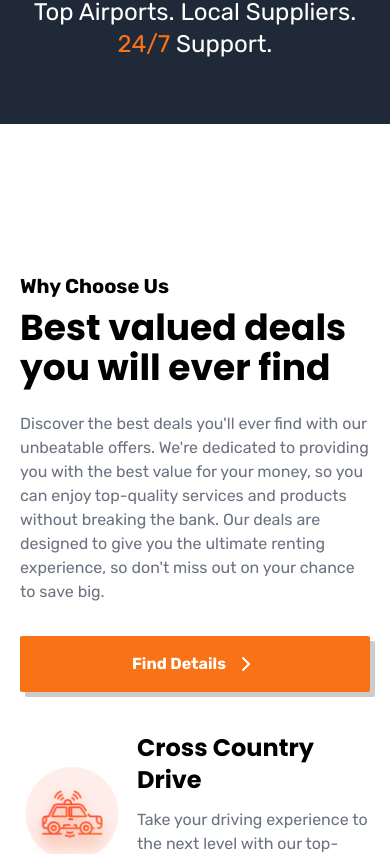
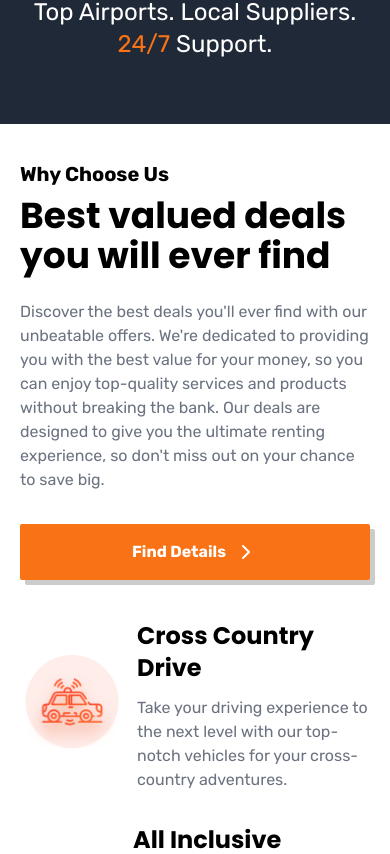
Before and after one commit to mrlzzz/portfolio-car-rental, a React (Vite) app: page / in a window 390 px wide. Shown: the part 4511-5365 px from the top of the page. Built offline with nearby package versions, Linux system fonts and the light colour scheme.

Commit message:
fix: mobile layout

```diff
--- a/src/components/ChooseUs.tsx
+++ b/src/components/ChooseUs.tsx
@@ -5,7 +5,7 @@ import pricingImg from "../assets/ChooseUs/pricing.png";
 
 const ChooseUs = () => {
   return (
-    <section className="mx-auto my-32 max-w-7xl p-2 lg:my-0 lg:h-fit">
+    <section className="mx-auto mb-32 max-w-7xl p-2 lg:mb-0 lg:h-fit">
       <div className="flex h-full flex-col  justify-around gap-10 p-3 lg:flex-row lg:gap-0">
         <div className="flex flex-col gap-2">
           <p className="text-xl font-bold">Why Choose Us</p>
```
